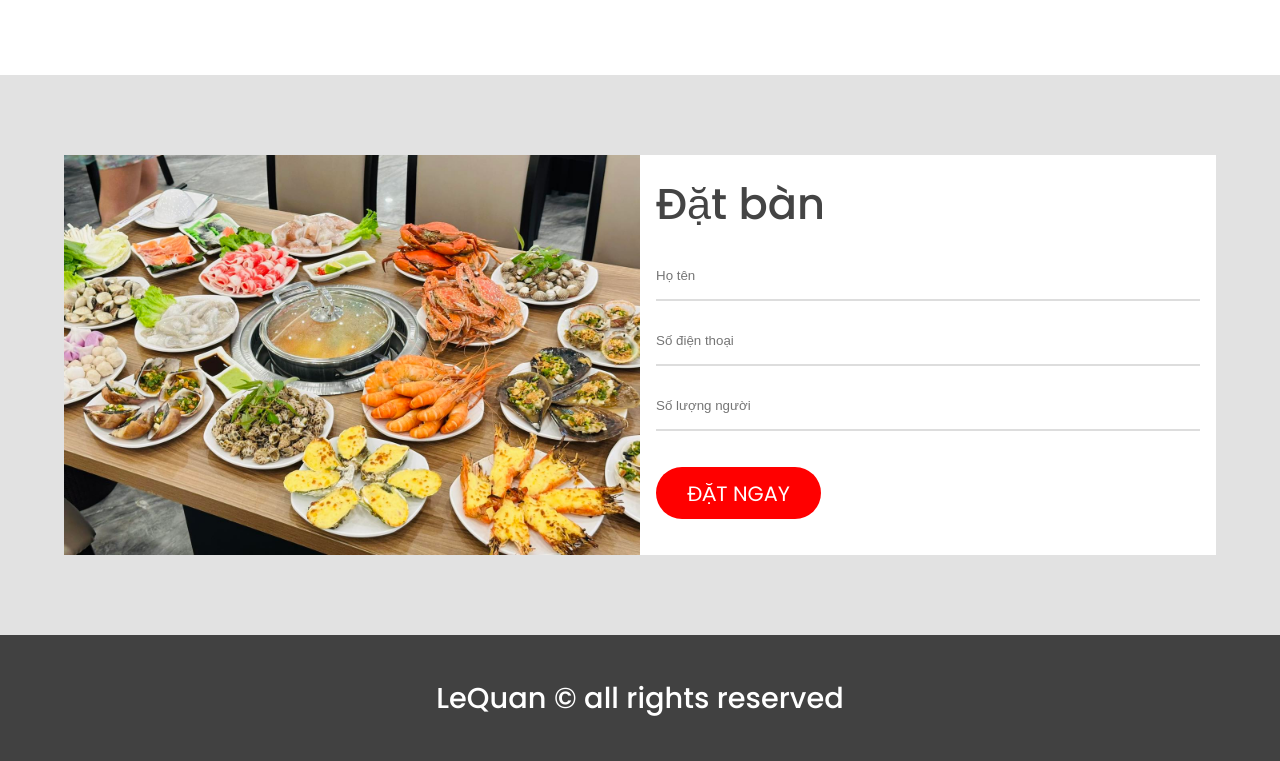
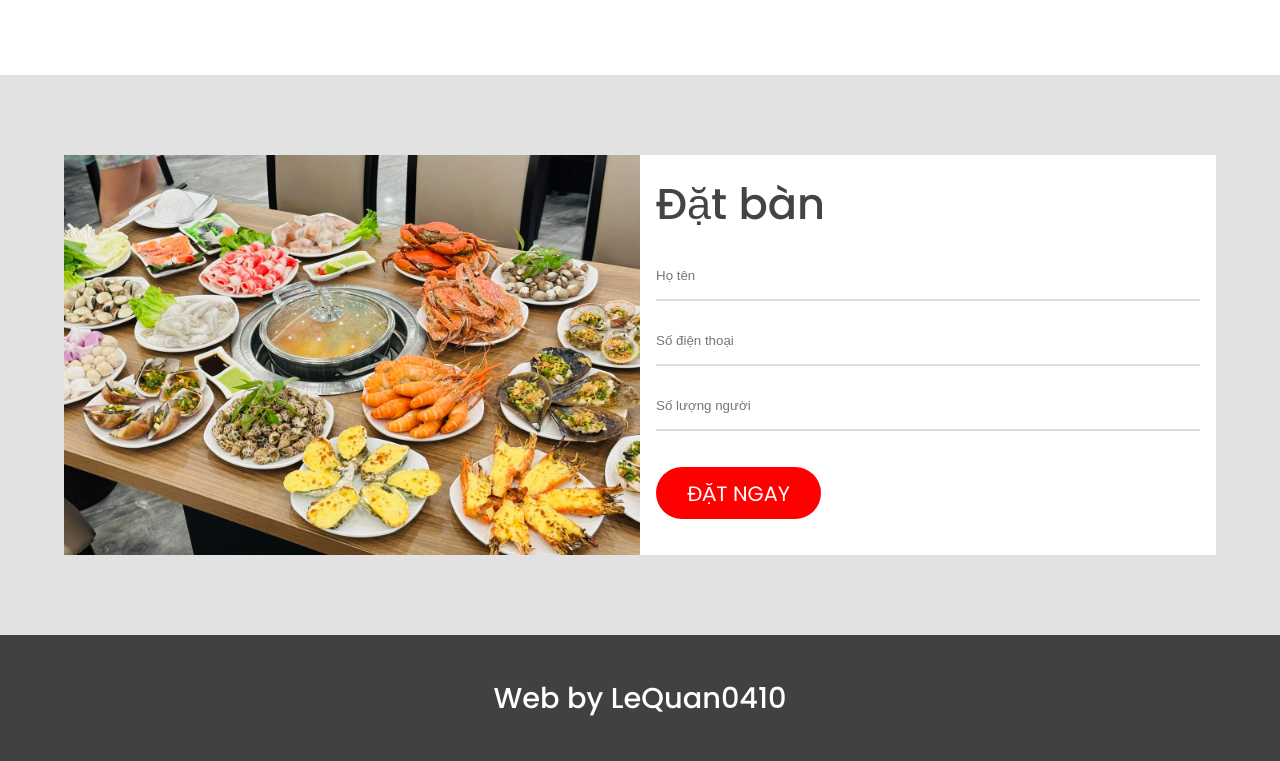
Before and after one commit to LeQuan0410/lequan0410.github.io, a plain HTML site: page index.html in a window 1280 px wide. Shown: the part 2536-3297 px from the top of the page. Drawn offline with nearby package versions, Linux system fonts and the light colour scheme.

Commit message:
Update index.html

```diff
--- a/index.html
+++ b/index.html
@@ -16,9 +16,6 @@
     body {
       font-family: "Poppins", sans-serif;
     }
-
-    /* ///////////..utility classes../////////// */
-
     .container {
       max-width: 1200px;
       width: 90%;
@@ -46,11 +43,6 @@
       background: #117964;
       transition: background 0.3s ease-in-out;
     }
-
-    /* ............/navbar/............ *
-
-    /* desktop mode............/// */
-
     .navbar input[type="checkbox"],
     .navbar .hamburger-lines {
       display: none;
@@ -103,9 +95,6 @@
       font-size: 2.3rem;
       margin-bottom: 0.5rem;
     }
-
-    /* ............//// Showcase styling ////......... */
-
     .showcase-area {
       height: 50vh;
       background: linear-gradient(
@@ -132,9 +121,6 @@
       text-transform: uppercase;
       margin-top: 1.5em;
     }
-
-    /* ......//about us//...... */
-
     #about {
       padding: 50px 0;
       background: #f5f5f7;
@@ -195,9 +181,6 @@
       object-fit: cover;
       object-position: right;
     }
-
-    /* ..........////Food category///........... */
-
     #food {
       padding: 5rem 0 10rem 0;
     }
@@ -276,9 +259,6 @@
       opacity: 1;
       top: 40%;
     }
-
-    /* .........../Food Menu/............ */
-
     .food-menu-heading {
       text-align: center;
       font-size: 3.4rem;
@@ -328,9 +308,6 @@
       color: #117964;
       font-weight: 700;
     }
-
-    /* ........./ Testimonial /.......... */
-
     #testimonials {
       padding: 5rem 0;
       background: rgba(243, 243, 243);
@@ -373,9 +350,6 @@
       border-radius: 50%;
       margin: auto;
     }
-
-    /* ........ Contact Us........... */
-
     #contact {
       padding: 5rem 0;
       background: rgb(226, 226, 226);
@@ -448,9 +422,6 @@
       color: #fff;
       background: rgb(65, 65, 65);
     }
-
-    /* ......../ media query /.......... */
-
     @media (max-width: 768px) {
       .navbar {
         opacity: 0.95;
@@ -555,9 +526,6 @@
       .navbar-container input[type="checkbox"]:checked ~ .hamburger-lines .line3 {
         transform: rotate(-35deg);
       }
-
-      /* ......./ food /......... */
-
       .food-container {
         flex-direction: column;
         align-items: stretch;
@@ -763,38 +731,26 @@
       </div>
     </section>
     <footer id="footer">
-      <h2>LeQuan &copy; all rights reserved</h2>
+      <h2>Web by LeQuan0410</h2>
     </footer>
   </body>
-  <!--
-    .................../ JS Code for smooth scrolling /...................... -->
-
   <script src="https://ajax.googleapis.com/ajax/libs/jquery/3.3.1/jquery.min.js"></script>
   <script>
     $(document).ready(function () {
-      // Add smooth scrolling to all links
       $("a").on("click", function (event) {
-        // Make sure this.hash has a value before overriding default behavior
         if (this.hash !== "") {
-          // Prevent default anchor click behavior
           event.preventDefault();
-
-          // Store hash
           var hash = this.hash;
-
-          // Using jQuery's animate() method to add smooth page scroll
-          // The optional number (800) specifies the number of milliseconds it takes to scroll to the specified area
           $("html, body").animate(
             {
               scrollTop: $(hash).offset().top,
             },
             800,
             function () {
-              // Add hash (#) to URL when done scrolling (default click behavior)
               window.location.hash = hash;
             }
           );
-        } // End if
+        }
       });
     });
   </script>
```
